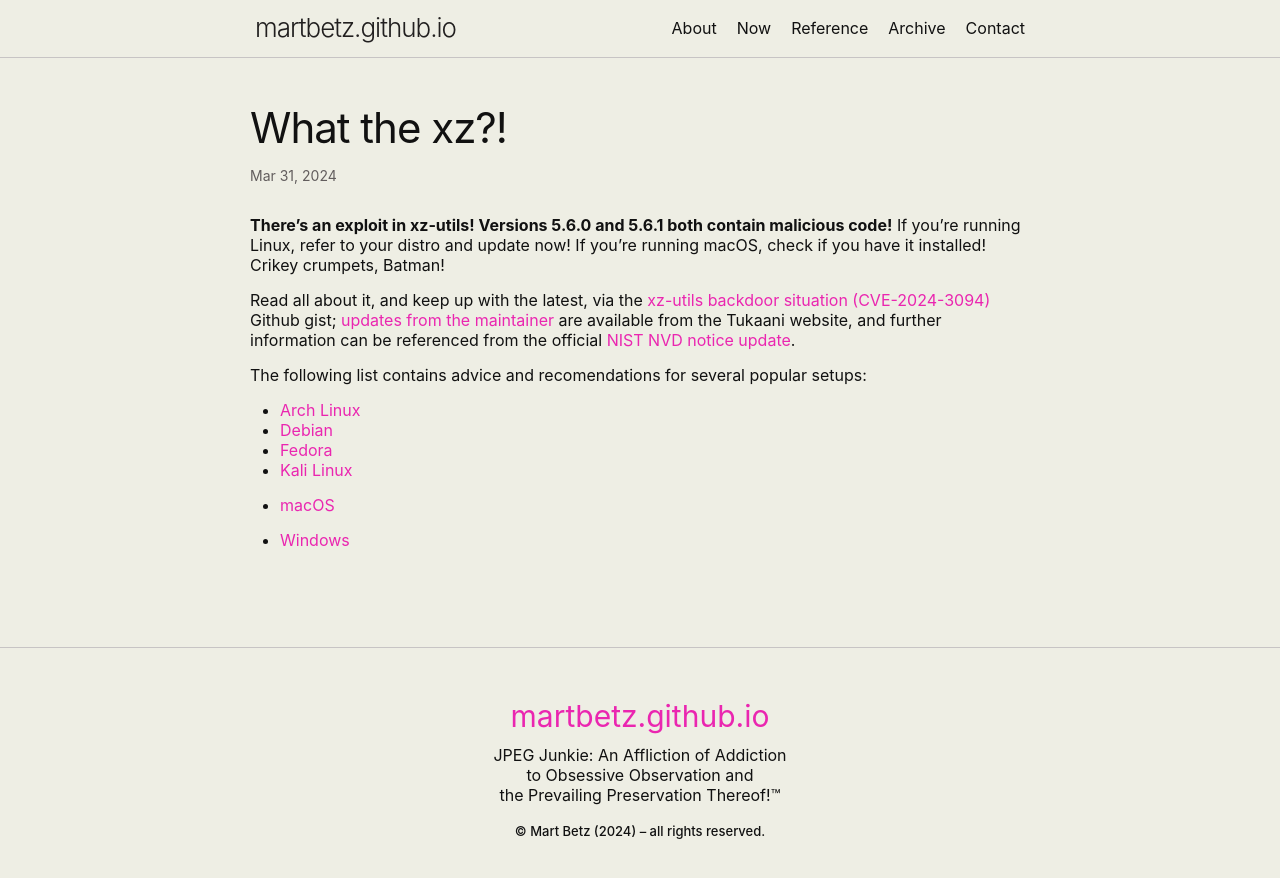
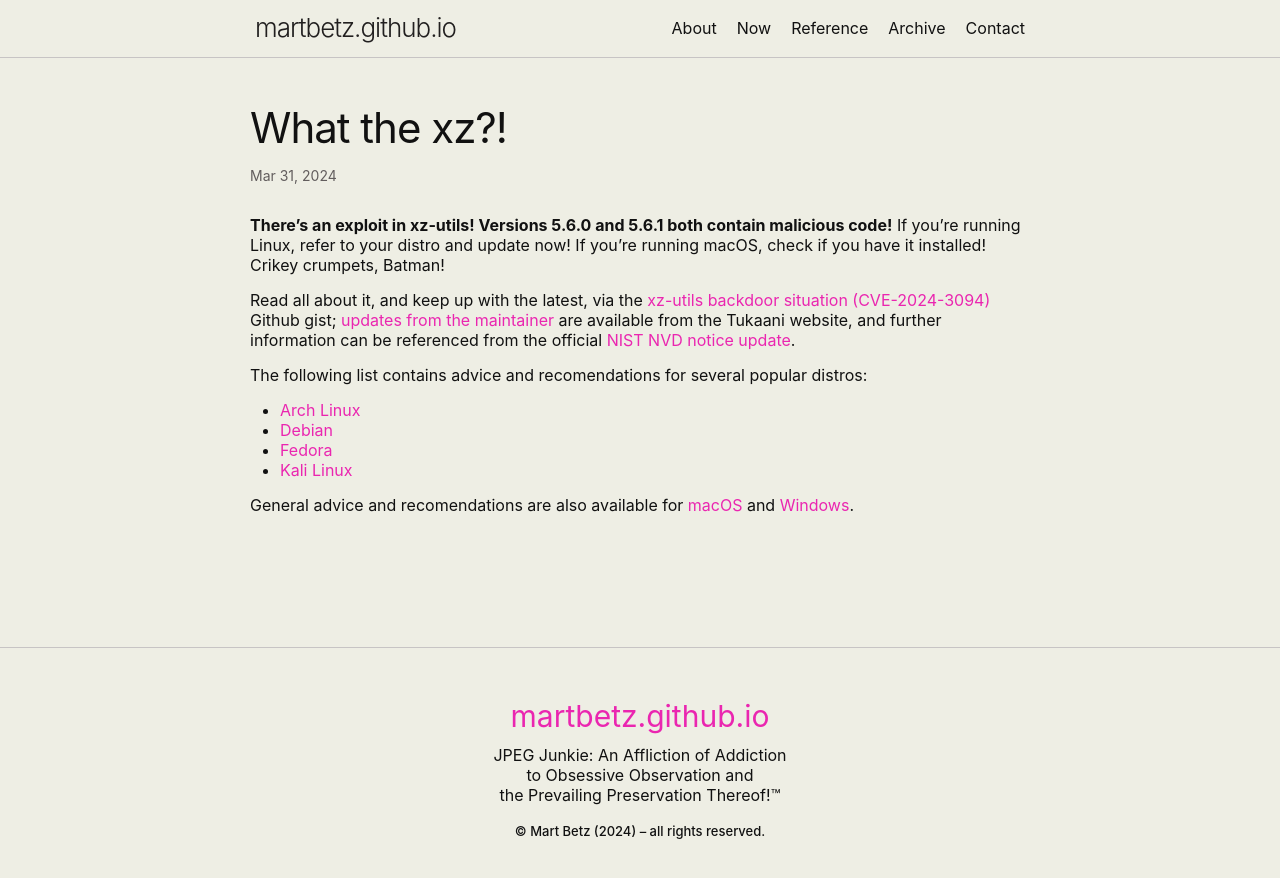
Before and after one commit to martbetz/martbetz.github.io, a Jekyll site: the page built from _posts/2024-03-31-what-the-xz.md, in a window 1280 px wide. Shown: the top 878 px of the page. Built offline with Jekyll 4.4.1, drawn with Linux system fonts in a browser that asks for light colours.

Commit message:
Update 2024-03-31-what-the-xz.md

```diff
--- a/_posts/2024-03-31-what-the-xz.md
+++ b/_posts/2024-03-31-what-the-xz.md
@@ -9,17 +9,11 @@
 
 Read all about it, and keep up with the latest, via the [xz-utils backdoor situation (CVE-2024-3094)](https://gist.github.com/thesamesam/223949d5a074ebc3dce9ee78baad9e27) Github gist; [updates from the maintainer](https://tukaani.org/xz-backdoor/) are available from the Tukaani website, and further information can be referenced from the official [NIST NVD notice update](https://nvd.nist.gov/vuln/detail/CVE-2024-3094).
 
-The following list contains advice and recomendations for several popular setups:
+The following list contains advice and recomendations for several popular distros:
 
 - [Arch Linux](https://archlinux.org/news/the-xz-package-has-been-backdoored/)
 - [Debian](https://lists.debian.org/debian-security-announce/2024/msg00057.html)
 - [Fedora](https://www.redhat.com/en/blog/urgent-security-alert-fedora-41-and-rawhide-users)
 - [Kali Linux](https://www.kali.org/blog/about-the-xz-backdoor/)
 
-[]()
-
-- [macOS](https://www.carlcassar.com/articles/how-to-check-and-upgrade-xz-on-mac-os)
-
-[]()
-
-- [Windows](https://techcommunity.microsoft.com/t5/microsoft-defender-vulnerability/microsoft-faq-and-guidance-for-xz-utils-backdoor/ba-p/4101961)
+General advice and recomendations are also available for [macOS](https://www.carlcassar.com/articles/how-to-check-and-upgrade-xz-on-mac-os) and [Windows](https://techcommunity.microsoft.com/t5/microsoft-defender-vulnerability/microsoft-faq-and-guidance-for-xz-utils-backdoor/ba-p/4101961).
```
